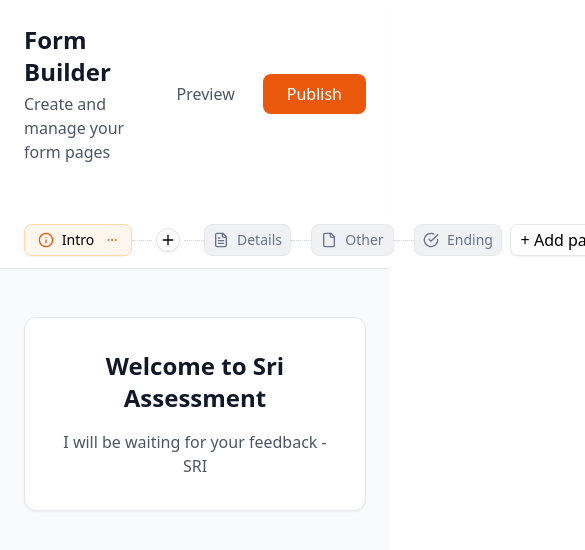
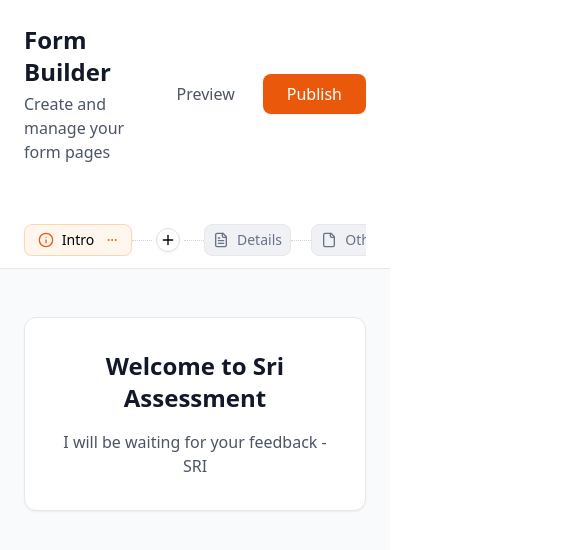
Before and after one commit to GaneshVarma1/Frontend-takehome, a React (Vite) app: page / in a window 390 px wide. Shown: the top 550 px of the page, 585 px wide, since content can reach past the window. Built offline with nearby package versions, Linux system fonts and the light colour scheme; the HTML template or start-up script is replaced by a standard one.

Commit message:
feat: make PageNavigationBar responsive for mobile with horizontal scroll

```diff
--- a/src/components/PageNavigationBar.tsx
+++ b/src/components/PageNavigationBar.tsx
@@ -100,7 +100,7 @@ export const PageNavigationBar: React.FC<PageNavigationBarProps> = ({
   return (
     <div className={`bg-white border-b border-gray-200 ${className}`}>
       <div className="max-w-7xl mx-auto px-6 py-3 flex items-center">
-        <div className="flex items-center">
+        <div className="flex items-center w-full overflow-x-auto flex-nowrap scrollbar-thin scrollbar-thumb-gray-300 scrollbar-track-gray-100" style={{ WebkitOverflowScrolling: 'touch' }}>
           <Droppable droppableId="pages" direction="horizontal">
             {(provided) => (
               <div
```
